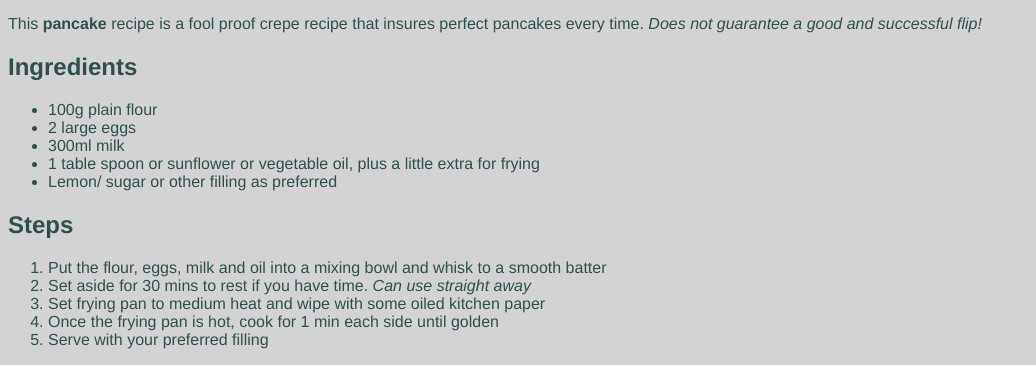
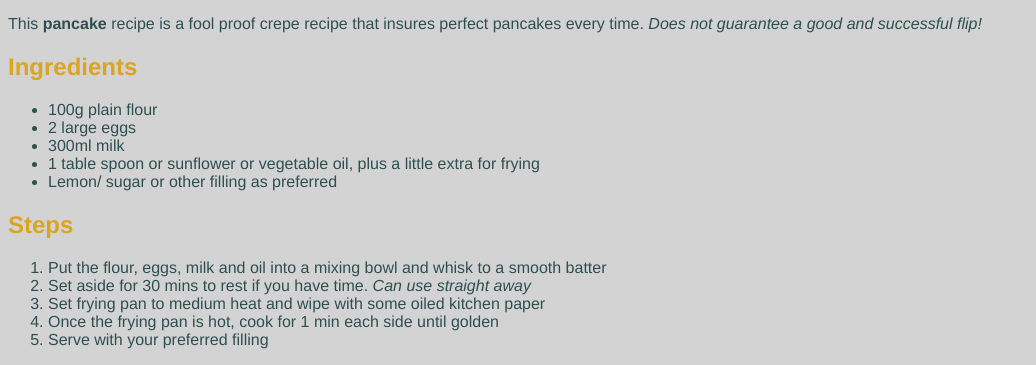
Before and after one commit to Sunbearian/odin-recipes, a plain HTML site: page recipes/pancakes.html in a window 1280 px wide. Shown: the part 499-864 px from the top of the page, without its empty margins (0-1036 px from the left). Drawn offline with Linux system fonts and the light colour scheme.

Commit message:
Added h2 styling

```diff
--- a/styles.css
+++ b/styles.css
@@ -20,3 +20,7 @@ img {
     width: 500px;
     height: auto;
 }
+
+h2 {
+    color: goldenrod;
+}
```
